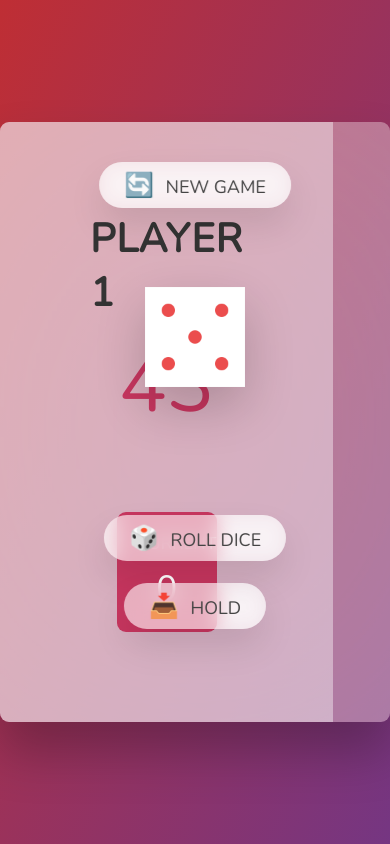
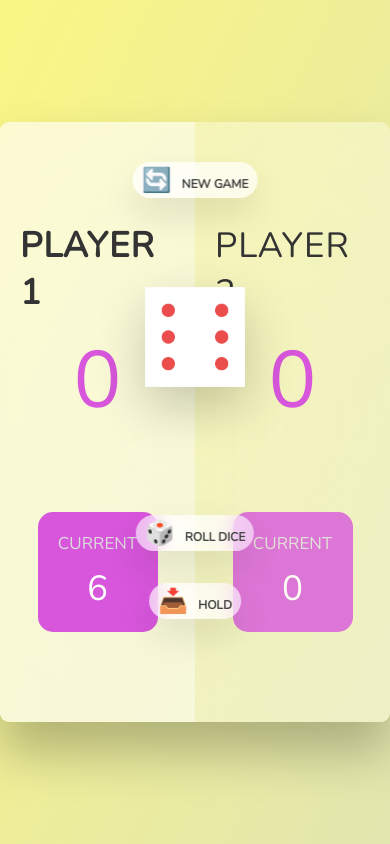
Before and after one commit to meleks-61/Dice-Game, a plain HTML site: page index.html in a window 390 px wide. Both pictures are taken after a click on the button "🎲 ROLL DICE". Drawn offline with nearby package versions, Linux system fonts and the light colour scheme.

Commit message:
js file is created

```diff
--- a/app.js
+++ b/app.js
@@ -0,0 +1,117 @@
+//DOMElements
+let diceEl= document.querySelector(".btn--roll")
+let imgEl = document.querySelector(".dice")
+let playerEl0=document.querySelector(".player--0")
+let playerEl1=document.querySelector(".player--1")
+let holdEl = document.querySelector(".btn--hold")
+let newEl = document.querySelector(".btn--new")
+let gifEl= document.querySelector(".gif")
+let scoreEl1 =document.querySelector("#score--1")
+let scoreEl0 =document.querySelector("#score--0")
+let currentEl0 =document.querySelector("#current--0")
+let currentEl1 =document.querySelector("#current--1")
+
+
+
+let playing;
+let score;
+let activeplayer;
+let totalScore;
+
+
+const init= () =>{
+playing=true;
+activeplayer=0;
+score=0
+totalScore=[0,0]
+imgEl.classList.add("hidden")
+playerEl0.classList.add("player--active")
+playerEl0.classList.remove("player--winner")
+playerEl1.classList.remove("player--winner")
+playerEl1.classList.remove("player--active")
+gifEl.style.visibility="hidden"
+
+
+scoreEl1.textContent = 0
+scoreEl0.textContent= 0
+currentEl0.textContent = 0
+currentEl1.textContent = 0
+
+
+
+}
+init();
+
+
+
+
+
+const changePlayer=()=>{
+    document.getElementById(`current--${activeplayer}`).textContent=0;
+    activeplayer = activeplayer === 0 ? 1 :0;
+    score=0
+    playerEl0.classList.toggle("player--active")
+    playerEl1.classList.toggle("player--active")
+
+
+}
+
+;
+diceEl.addEventListener("click",function(){
+
+    if(playing){
+        let dice=Math.trunc(Math.random()*6)+1
+        imgEl.classList.remove("hidden")
+        imgEl.src=`dice-${dice}.png`
+
+        if(dice!==1){
+            console.log(dice)
+            score+=dice
+            document.getElementById(`current--${activeplayer}`).textContent=score;
+
+
+        }else  if(dice===1){
+
+            changePlayer()
+
+           }
+
+
+
+
+    }
+
+
+
+
+
+}
+
+)
+holdEl.addEventListener("click", ()=>{
+    if (playing){
+
+        totalScore[`${activeplayer}`]+=score
+        document.getElementById(`score--${activeplayer}`).textContent=totalScore[`${activeplayer}`]
+
+        if(totalScore[`${activeplayer}`] >= 100){
+            gifEl.style.visibility="visible"
+
+            imgEl.style.display="none"
+            document.querySelector(`.player--${activeplayer}`).classList.add("player--winner")
+            playing=false
+
+        }else{
+            changePlayer()
+
+        }
+    }
+
+})
+
+newEl.addEventListener("click", () =>{
+
+init()
+
+
+})
--- a/index.html
+++ b/index.html
@@ -11,7 +11,7 @@
     <main>
       <section class="player player--0 player--active">
         <h2 class="name" id="name--0">Player 1</h2>
-        <p class="score" id="score--0">43</p>
+        <p class="score" id="score--0">0</p>
         <div class="current">
           <p class="current-label">Current</p>
           <p class="current-score" id="current--0">0</p>
@@ -19,7 +19,7 @@
       </section>
       <section class="player player--1">
         <h2 class="name" id="name--1">Player 2</h2>
-        <p class="score" id="score--1">24</p>
+        <p class="score" id="score--1">0</p>
         <div class="current">
           <p class="current-label">Current</p>
           <p class="current-score" id="current--1">0</p>
@@ -27,10 +27,11 @@
       </section>
 
       <img src="dice-5.png" alt="Playing dice" class="dice" />
+      <img src="friends-phoebe.gif"class="gif" alt="">
       <button class="btn btn--new">🔄 New game</button>
       <button class="btn btn--roll">🎲 Roll dice</button>
       <button class="btn btn--hold">📥 Hold</button>
     </main>
-    <script src="script.js"></script>
+    <script src="app.js"></script>
   </body>
 </html>
--- a/style.css
+++ b/style.css
@@ -16,7 +16,7 @@ body {
   font-weight: 400;
   height: 100vh;
   color: #333;
-  background-image: linear-gradient(to top left, #753682 0%, #bf2e34 100%);
+  background-image: linear-gradient(to top left, #e2e6af 0%, #faf684 100%);
   display: flex;
   align-items: center;
   justify-content: center;
@@ -43,6 +43,7 @@ main {
   flex-direction: column;
   align-items: center;
   transition: all 0.75s;
+  min-width: 40%;
 }
 
 /* ELEMENTS */
@@ -59,7 +60,7 @@ main {
 .score {
   font-size: 8rem;
   font-weight: 300;
-  color: #c7365f;
+  color:rgb(215, 86, 219);
   margin-bottom: auto;
 }
 
@@ -78,7 +79,7 @@ main {
 }
 
 .current {
-  background-color: #c7365f;
+  background-color: rgb(215, 86, 219);
   opacity: 0.8;
   border-radius: 9px;
   color: #fff;
@@ -163,5 +164,56 @@ main {
 
 .player--winner .name {
   font-weight: 700;
-  color: #c7365f;
+  color: rgb(215, 86, 219)
 }
+.gif{
+  visibility:hidden;
+  position: absolute;
+  left: 50%;
+  top: 12.5rem;
+  transform: translateX(-50%);
+  height: 10rem;
+  box-shadow: 0 2rem 5rem rgba(0, 0, 0, 0.2);
+  transition: all 0.4s;
+  width: 22rem;
+  height: 20rem;
+  border-radius: 9px;
+
+
+}
+.hidden{
+  display:none
+}
+
+@media (max-width: 800px){
+  .player{
+    padding: 9rem 2rem;
+  }
+  .name {
+    font-size: 3.5rem;
+    margin-top: 1rem;
+  }
+  .current{
+    border-radius: 15px;
+    width: 12em;
+    display: flex;
+    flex-direction: column;
+    justify-content: center;
+    align-items: center;
+  }
+  .btn {
+    font-size: 1.5rem;
+    min-width: 8em;
+    padding: 0.3rem 1rem;
+    border-radius: 30rem;
+    font-weight: 900;
+  }
+}
+@media (max-width: 550px){
+  .btn {
+    font-size: 1.2rem;
+    min-width: 5em;
+    padding: 0.2rem 0.9rem;
+    border-radius: 30rem;
+  }
+}
```
Also changed, not shown: friends-phoebe.gif (added).
